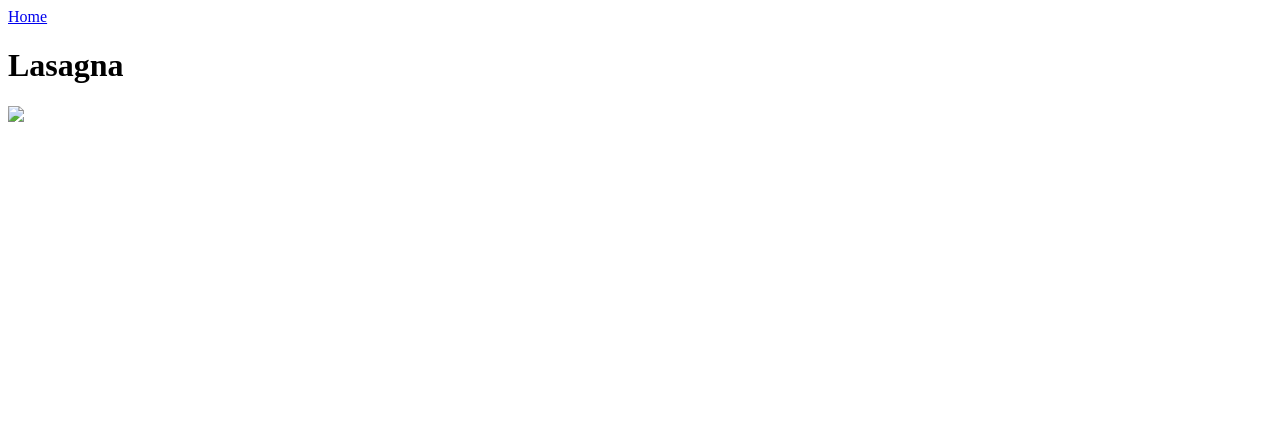
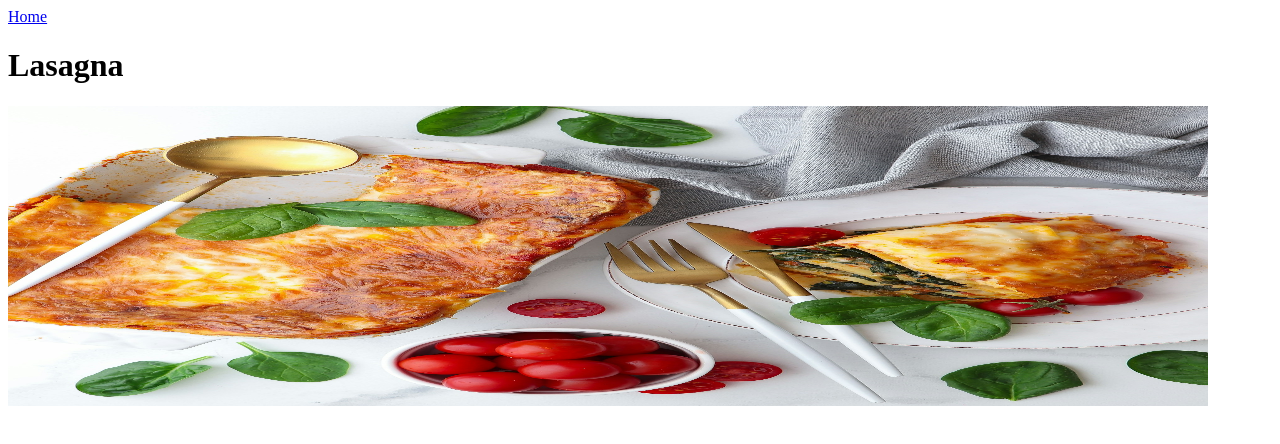
Before and after one commit to wa-commit/odin-recipes, a plain HTML site: page recipes/lasagna.html in a window 1280 px wide. Drawn offline with Linux system fonts and the light colour scheme.

Commit message:
Edit lasagna.html

```diff
--- a/recipes/lasagna.html
+++ b/recipes/lasagna.html
@@ -11,6 +11,6 @@
             </nav>
         </header>
         <h1>Lasagna</h1>
-        <img src="../images/parnis-azimi-GWWOvuVB1NI-unsplash.jpg style="width:500px;height:300px;">
+        <img src="../images/parnis-azimi-GWWOvuVB1NI-unsplash.jpg" style="width:1200px;height:300px;">
     </body>
 </html>
```
Also changed, not shown: 1 other file.
